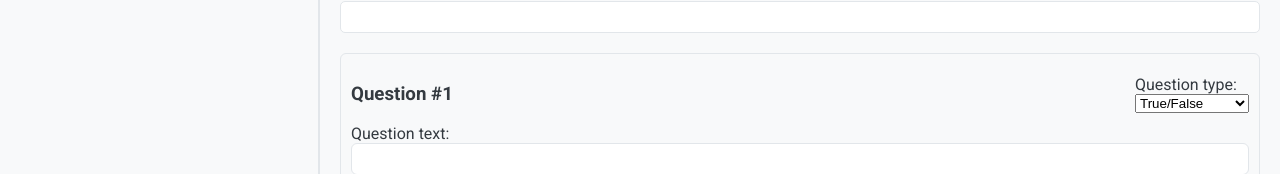
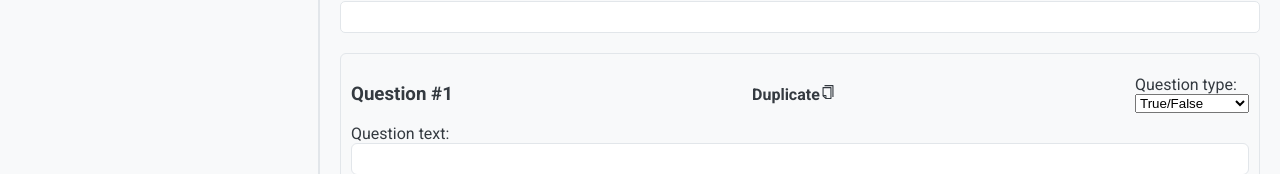
Before and after one commit to sbartnicki/QUIZmaker-finalProject, a React (Create React App) app: page /dashboard/new in a window 1280 px wide. Shown: the part 209-383 px from the top of the page. Built offline with nearby package versions, Linux system fonts and the light colour scheme; no server answers; sample sign-in values are in the browser's storage.

Commit message:
duplicate question

```diff
--- a/src/components/Dashboard/NewQuiz/NewQuestion/index.js
+++ b/src/components/Dashboard/NewQuiz/NewQuestion/index.js
@@ -1,8 +1,9 @@
 import './styles.scss';
 import Option from '../Option';
 import { v4 as uuidv4 } from 'uuid';
+import { AiOutlineCopy } from "react-icons/ai";
 
-const NewQuestion = ({ onQuestionEdit, question, index }) => {
+const NewQuestion = ({ onQuestionEdit, question, index, onCloneQuestion }) => {
   const handleTypeChange = (event) => {
     const updatedQuestion = {
       ...question,
@@ -90,6 +91,10 @@ const NewQuestion = ({ onQuestionEdit, question, index }) => {
     <div className="new-question">
       <div className="new-question__top">
         <h3 className="new-question__title">Question #{index +1}</h3>
+
+       {/* ##### LUIZ #### */}
+       <label> <strong>Duplicate</strong><AiOutlineCopy onClick={(event) => onCloneQuestion(event, index )} /> </label>
+
         <label className="new-question__label">
           Question type:
           <select
--- a/src/components/Dashboard/NewQuiz/index.js
+++ b/src/components/Dashboard/NewQuiz/index.js
@@ -231,6 +231,73 @@ const NewQuiz = ({ editMode, cloneMode }) => {
     navigate(`/quiz/${linkId}`);
   };
 
+    // #### LUIZ
+  // created handleCloneQuestion
+  const handleCloneQuestion = (event, index) => {
+    console.log('ENTROU no handleCloneQuestion --> quiz -->', quiz);
+    console.log('ENTROU no handleCloneQuestion --> index -->', index);
+
+    // Get the current question data in order to copy to new question
+    console.log('quiz.TITLE--> ', quiz.title);
+
+    console.log('quiz.questions --> ', quiz.questions);
+    console.log('quiz.questions lenght --> ', quiz.questions.length);
+    console.log('quiz.questions.question--> ', quiz.questions[index].question);
+    console.log('quiz.questions.type--> ', quiz.questions[index].type);
+    console.log('quiz.questions.options --> ', quiz.questions[index].options);
+
+
+    quiz.questions[index].options.forEach((option) => {
+      console.log('question.options ITEM --> ID : ', option._id);
+      console.log('question.options ITEM --> TEXT : ', option.text);
+      console.log('question.options ITEM --> iscorrect : ', option.isCorrect);
+      console.log('-------------------------------------');
+    });
+
+    const newQuestion = quiz.questions[index].question;
+    const newType = quiz.questions[index].type;
+    let isCorrectAux = false;
+
+    let newOptions = [];
+    quiz.questions[index].options.forEach((option) => {
+
+      if (option.isCorrect) {
+        isCorrectAux = true
+      }
+      else {
+        isCorrectAux = false
+      }
+
+      newOptions.push(
+        {
+          _id: uuidv4(),
+          text: option.text,
+          isCorrect: isCorrectAux
+        },
+      );
+    });
+    console.log('NOVO VETOR DE OPÇOES ==> ', newOptions);
+
+
+    setQuiz((currentQuiz) => {
+      return {
+        ...currentQuiz,
+        questions: [...currentQuiz.questions,
+        {
+          _id: uuidv4(),
+          type: newType,
+          question: newQuestion,
+          options: newOptions
+        }],
+      };
+    });
+    console.log('---------------------------');
+    console.log('NOVO QUIZ APOS ADICIONAR A QUESTAO DUPLICADA ==> ', quiz.questions);
+
+  };
+  // #### end of LUIZ modifications
+
+
   return (
     <div className="new-quiz">
       {quiz && (
@@ -264,6 +331,7 @@ const NewQuiz = ({ editMode, cloneMode }) => {
                     question={question}
                     index={index}
                     onQuestionEdit={handleQuestionEdit}
+                    onCloneQuestion={handleCloneQuestion}
                   />
                 ))}
 
```
